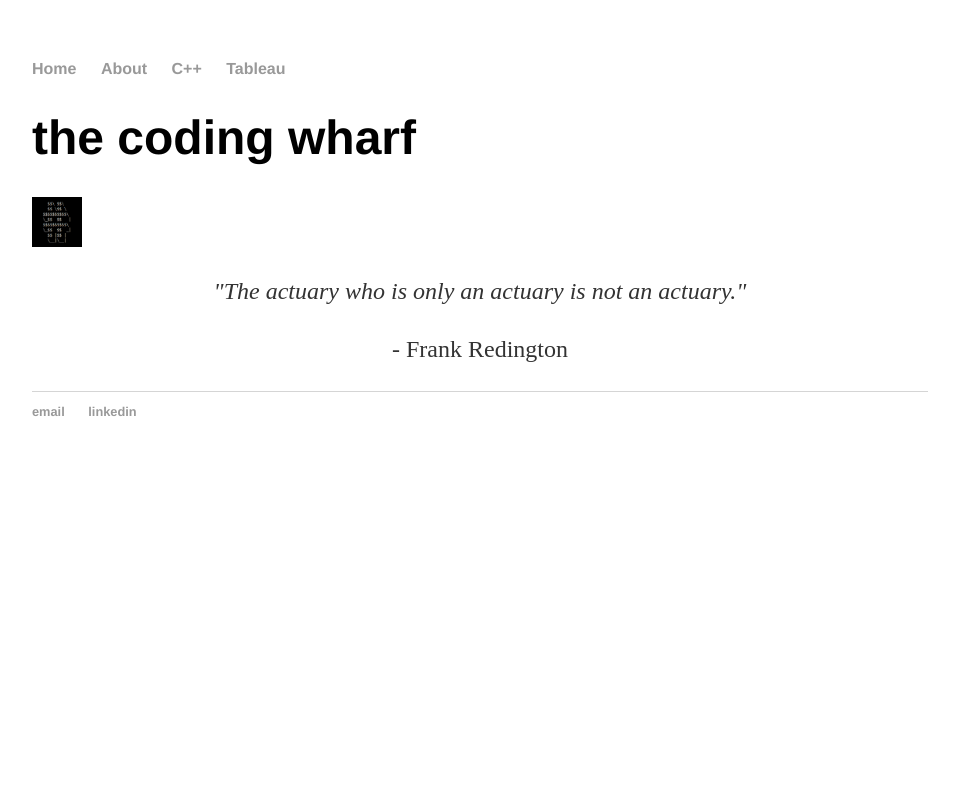
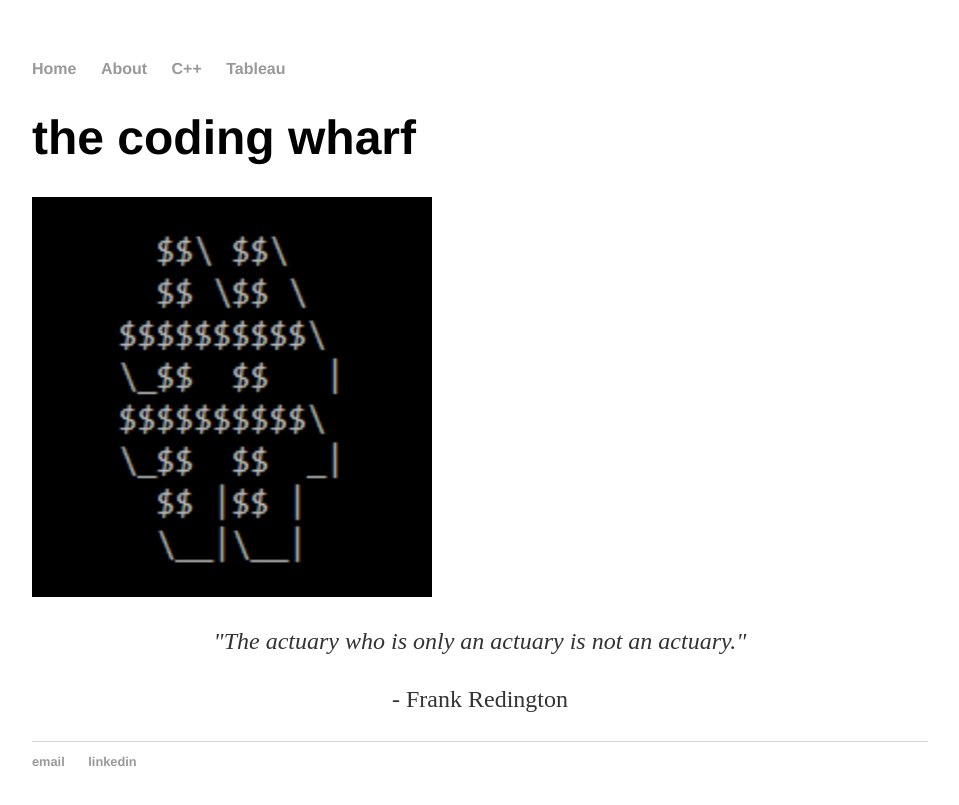
Before and after one commit to cchanzl/Lock-Screen, a Jekyll site: the page built from index.html, in a window 1280 px wide. Shown: the top 805 px of the page, without its empty margins (160-1119 px from the left). Built offline with Jekyll 4.4.1, drawn with Linux system fonts in a browser that asks for light colours.

Commit message:
Update index.html

```diff
--- a/index.html
+++ b/index.html
@@ -4,7 +4,7 @@
 ---
 <div class="blurb">
 	<h1>the coding wharf</h1>
-	 <img src="/pictures/hash.png" width="50" height="50">
+	 <img src="/pictures/hash.png" width="400" height="400" class="center">
 	<p style="text-align:center"><i>"The actuary who is only an actuary is not an actuary." </i></p>
 	<p style="text-align:center">- Frank Redington</p>
 </div><!-- /.blurb -->
```
